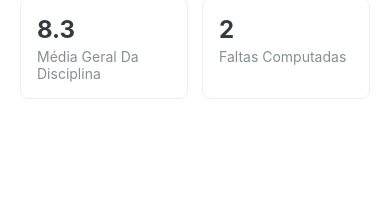
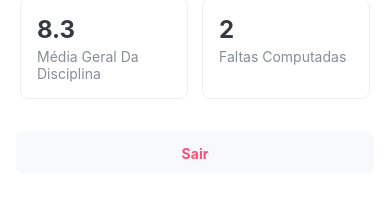
Before and after one commit to Guijanck/UpxRealidadeAumentada, a React Native app: screen /Profile in a window 390 px wide. Shown: the part 507-704 px from the top of the page. Built offline with nearby package versions, Linux system fonts and the light colour scheme; no server answers; what aws-amplify would draw is missing.

Commit message:
feat(profileScreen): Criado o botao para sair

```diff
--- a/src/features/profile/screens/ProfileScreen.tsx
+++ b/src/features/profile/screens/ProfileScreen.tsx
@@ -77,6 +77,11 @@ const ProfileScreen = () => {
             <Text style={styles.metricValue}>2</Text>
             <Text style={styles.metricLabel}>Faltas Computadas</Text>
           </View>
+        </View>
+        <View>
+        <TouchableOpacity style={styles.exitButton} onPress={() => navigation.navigate('Login')}>
+          <Text style={styles.exitButtonText}>Sair</Text>
+        </TouchableOpacity>
         </View>
       </ScrollView>
     </SafeAreaView>
@@ -215,5 +220,19 @@ const styles = StyleSheet.create({
     fontSize: 12,
     marginTop: 2,
   },
+  exitButton: {
+    alignItems: "center",
+    justifyContent: "center",
+    paddingVertical: 12,
+    marginHorizontal: 16,
+    backgroundColor: "#F8F9FA",
+    borderRadius: 8,
+  },
+  exitButtonText: {
+    color: "#FF4E79",
+    fontSize: 14,
+    marginTop: 2,
+    fontWeight: "bold"
+  },
 });
 export default ProfileScreen;
```
